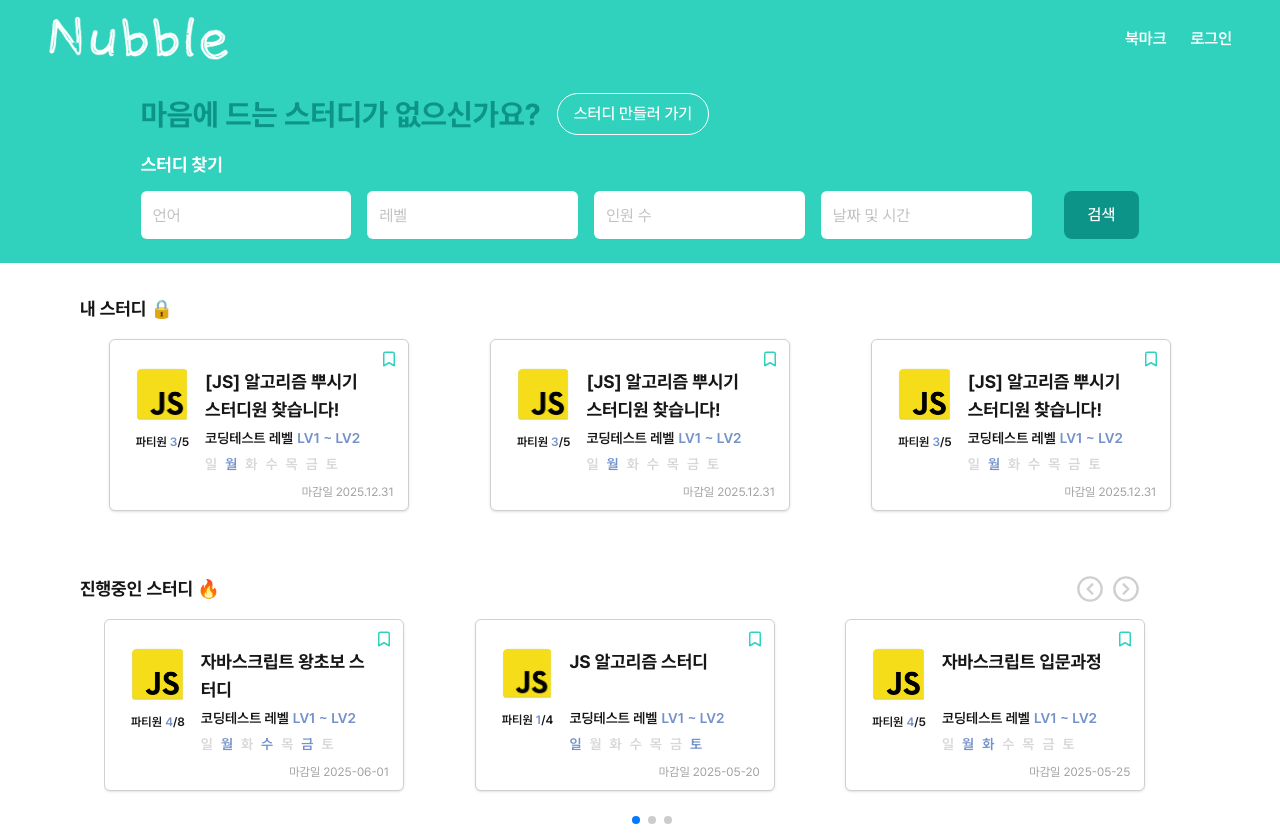
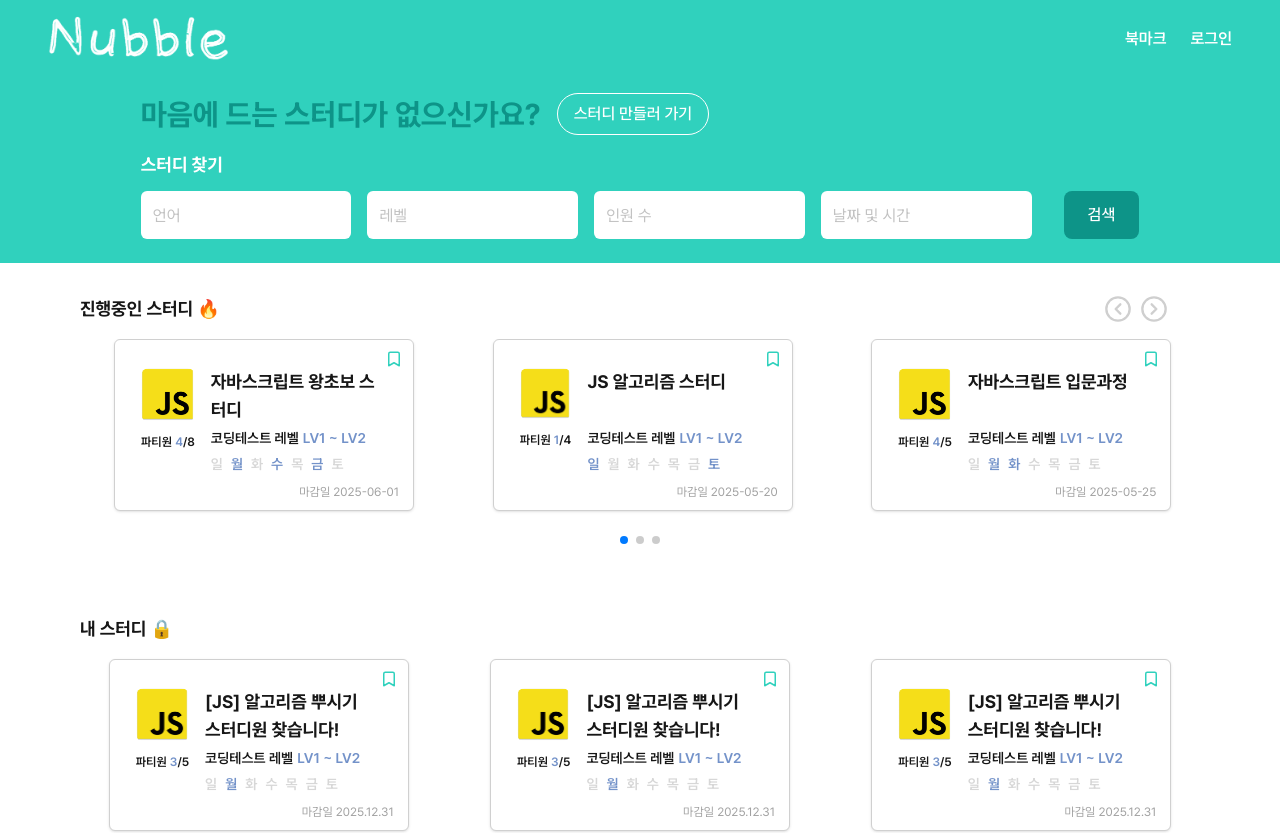
Before and after one commit to Nubblee/NubbleV2-FE, a Next.js app: page / in a window 1280 px wide. Shown: the top 833 px of the page. Built offline with nearby package versions, Linux system fonts and the light colour scheme.

Commit message:
feat: 캐러셀 부분 추후 수정 필요(#45)

```diff
--- a/app/(default)/_sections/ActiveSection.tsx
+++ b/app/(default)/_sections/ActiveSection.tsx
@@ -2,12 +2,14 @@
 
 import StudyCard from "@/app/(default)/_component/StudyCard";
 import { Swiper, SwiperSlide } from "swiper/react";
-import { Navigation, Pagination } from "swiper/modules";
+import { Grid, Navigation, Pagination } from "swiper/modules";
 import { CircleChevronLeft, CircleChevronRight } from "lucide-react";
+import { StudyCardProps } from "@/types/study";
+
 import "swiper/css";
 import "swiper/css/navigation";
 import "swiper/css/pagination";
-import { StudyCardProps } from "@/types/study";
+import "swiper/css/grid";
 
 const activeStudyList: StudyCardProps[] = [
   {
@@ -74,15 +76,39 @@ const activeStudyList: StudyCardProps[] = [
     expireDay: "2025-06-10",
     mainLanguage: "JAVASCRIPT",
   },
+  {
+    studyGroupId: "15",
+    status: "RECRUITING",
+    icon: "/javascript.png",
+    name: "웹 개발 기초반",
+    allMembers: 4,
+    members: 1,
+    difficultyLevels: ["LV1", "LV2"],
+    mainMeetingDays: ["WED", "FRI"],
+    expireDay: "2025-06-10",
+    mainLanguage: "JAVASCRIPT",
+  },
+  {
+    studyGroupId: "45",
+    status: "RECRUITING",
+    icon: "/javascript.png",
+    name: "웹 개발 기초반",
+    allMembers: 4,
+    members: 1,
+    difficultyLevels: ["LV1", "LV2"],
+    mainMeetingDays: ["WED", "FRI"],
+    expireDay: "2025-06-10",
+    mainLanguage: "JAVASCRIPT",
+  },
 ];
 
 export default function ActiveSection() {
   return (
-    // HomePage의 '내 스터디' 섹션과 동일한 컨테이너
-    <section className="w-full max-w-6xl mx-auto px-4 py-8">
+    <section className="w-full px-4 py-8">
+      <div className="max-w-[1120px] mx-auto">
         <div className="flex items-center justify-between mb-4">
           <h2 className="text-lg font-bold">진행중인 스터디 🔥</h2>
-        <div className="flex gap-2 mr-15">
+          <div className="flex gap-2 mr-8">
             <button className="custom-prev-btn text-gray-middle hover:opacity-80 transition cursor-pointer">
               <CircleChevronLeft className="w-7 h-7" />
             </button>
@@ -91,15 +117,35 @@ export default function ActiveSection() {
             </button>
           </div>
         </div>
-
-      <div className="ml-6">
         <Swiper
-          modules={[Navigation, Pagination]}
+          modules={[Grid, Navigation, Pagination]}
           spaceBetween={16}
-          slidesPerView={1} // 모바일 1개
+          slidesOffsetBefore={16}
+          slidesPerView={2}
+          slidesPerGroup={2}
+          grid={{ rows: 1, fill: "row" }}
           breakpoints={{
-            // md(>=768px) 이상 3개
-            768: { slidesPerView: 3 },
+            // 모바일(0px~610px): offset 16px
+            0: {
+              slidesOffsetBefore: 110,
+              slidesPerView: 1,
+              slidesPerGroup: 1,
+              grid: { rows: 1, fill: "row" },
+            },
+            // 타블릿(611px~903px): offset 34px
+            611: {
+              slidesOffsetBefore: 34,
+              slidesPerView: 2,
+              slidesPerGroup: 2,
+              grid: { rows: 1, fill: "row" },
+            },
+            // 데스크탑(904px 이상): offset 34px, 3개씩
+            904: {
+              slidesOffsetBefore: 34,
+              slidesPerView: 3,
+              slidesPerGroup: 3,
+              grid: { rows: 1, fill: "row" },
+            },
           }}
           navigation={{
             prevEl: ".custom-prev-btn",
@@ -113,9 +159,7 @@ export default function ActiveSection() {
               <StudyCard
                 {...study}
                 className="cursor-pointer"
-                onClick={() => {
-                  /* 상세페이지 이동 */
-                }}
+                onClick={() => {}}
                 onBookMark={() => {}}
               />
             </SwiperSlide>
--- a/app/(default)/_sections/RecruitingSection.tsx
+++ b/app/(default)/_sections/RecruitingSection.tsx
@@ -189,7 +189,7 @@ export default function RecruitingSection() {
 
   return (
     <section className="w-full px-4 py-8">
-      <div className="max-w-[1140px] mx-auto">
+      <div className="max-w-[1120px] mx-auto">
         <h2 className="text-lg font-bold mb-4">모집중인 스터디 💬</h2>
 
         <div
--- a/app/(default)/page.tsx
+++ b/app/(default)/page.tsx
@@ -90,6 +90,9 @@ export default function HomePage() {
         </div>
       </section>
 
+      {/* ✅ 진행중인 스터디 */}
+      <ActiveSection />
+
       {/* ✅ 내 스터디 */}
       <section className="w-full max-w-6xl px-4 py-8">
         <h2 className="text-lg font-bold mb-4">내 스터디 🔒</h2>
@@ -111,9 +114,6 @@ export default function HomePage() {
         </div>
       </section>
 
-      {/* ✅ 진행중인 스터디 */}
-      <ActiveSection />
-
       {/* ✅ 모집중인 스터디 */}
       <RecruitingSection />
     </main>
```
Lines whose indentation alone changed are shown as unchanged.
